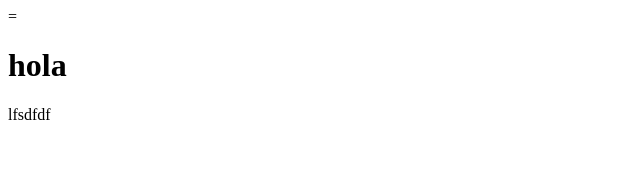
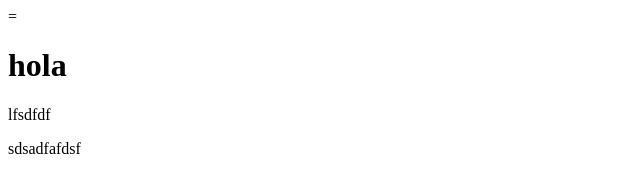
Before and after one commit to Gilbertogj/prueba_ramas, a plain HTML site: page index.html in a window 1280 px wide. Shown: the whole page, without its empty margins (0-640 px from the left). Drawn offline with Linux system fonts and the light colour scheme.

Commit message:
second commit

```diff
--- a/index.html
+++ b/index.html
@@ -10,6 +10,7 @@
     <div>
         <h1>hola </h1>
         <p>lfsdfdf</p>
+        <p>sdsadfafdsf</p>
     </div>
 
 
```
